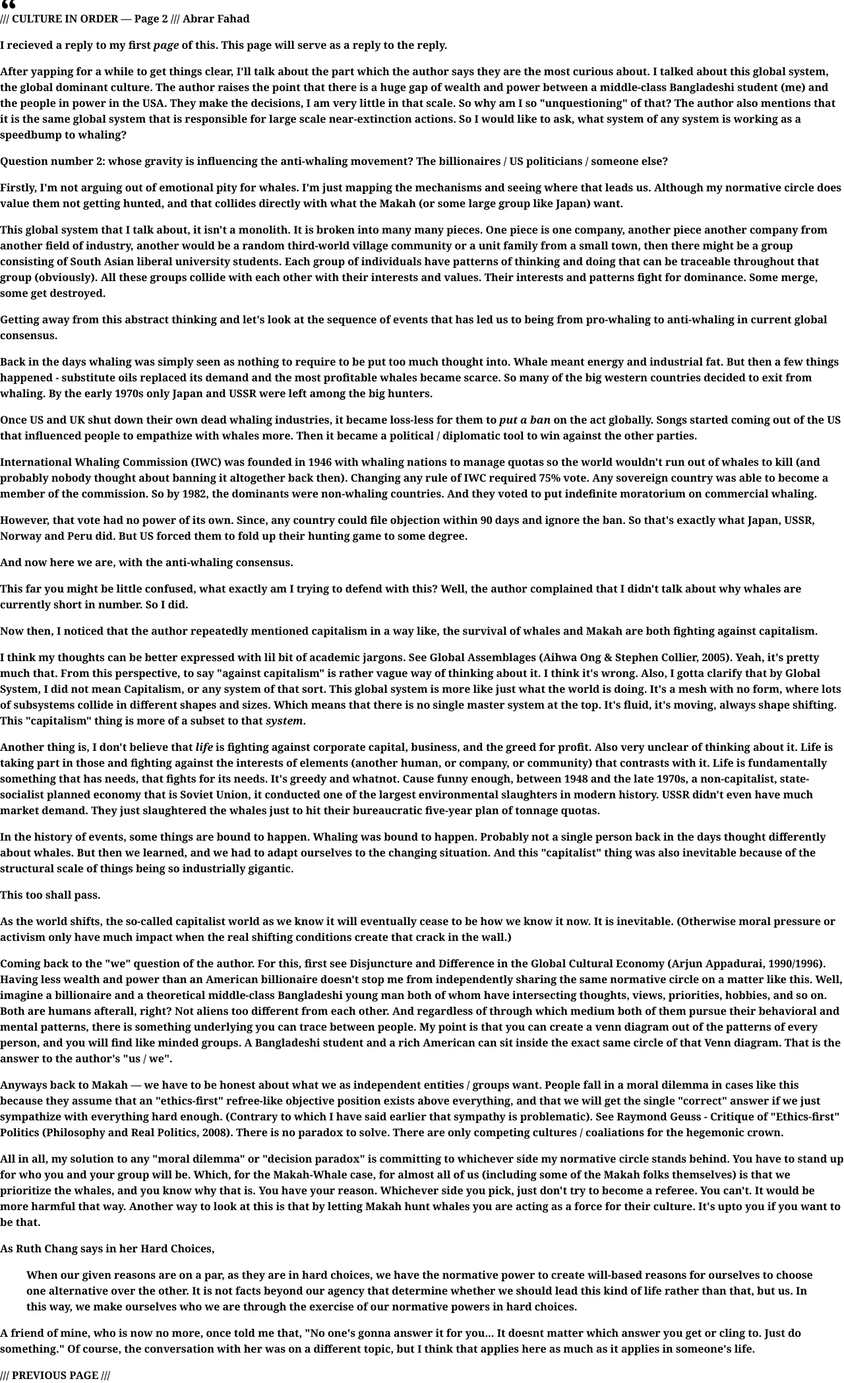
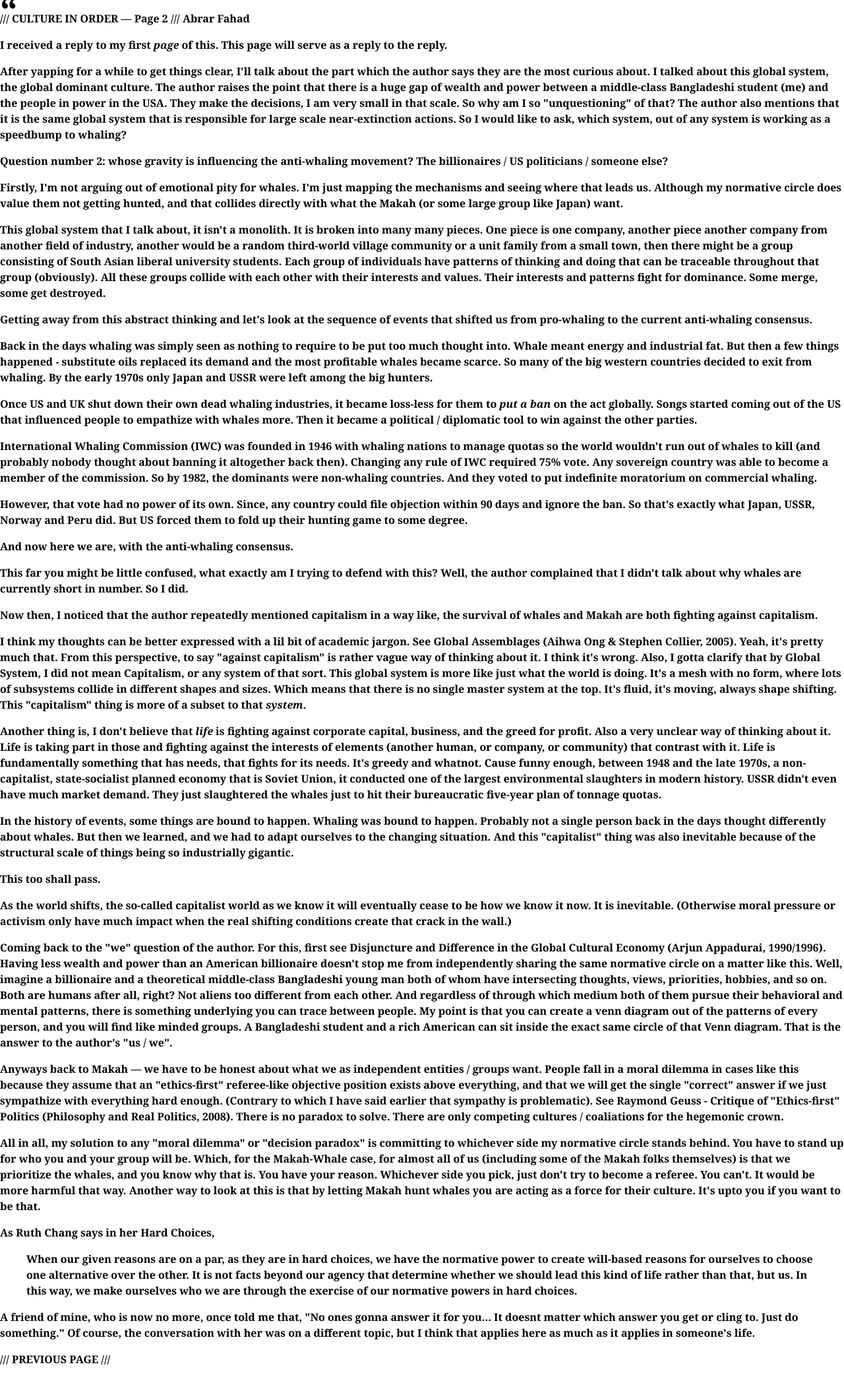
Before and after one commit to randombullshitgo12/webso, a plain HTML site: page paper/a/culture-in-order-2.html in a window 1280 px wide. Shown: the whole page at 66% size. After the commit the page ends 2072 px from the top, so only its background shows below. Drawn offline with Linux system fonts and the light colour scheme; a web font is replaced by a local one.

Commit message:
Update culture-in-order-2.html

```diff
--- a/paper/a/culture-in-order-2.html
+++ b/paper/a/culture-in-order-2.html
@@ -13,9 +13,9 @@
     <p class="top">/// CULTURE IN ORDER — Page 2 /// <a href="../index.html">Abrar Fahad</a></p>
 
     <article>
-      <p>I recieved a <a href="https://nasrinsiraj.wordpress.com/2026/11/15/%E0%A6%B8%E0%A6%BE%E0%A6%82%E0%A6%B8%E0%A7%8D%E0%A6%95%E0%A7%83%E0%A6%A4%E0%A6%BF%E0%A6%95-%E0%A6%B8%E0%A6%82%E0%A6%98%E0%A6%B0%E0%A7%8D%E0%A6%B7-%E0%A6%A8%E0%A6%BE%E0%A6%95%E0%A6%BF-%E0%A6%85/" target="_blank" rel="noopener noreferrer">reply</a> to my first <i>page</i> of this. This page will serve as a reply to the reply.</p>
+      <p>I received a <a href="https://nasrinsiraj.wordpress.com/2026/11/15/%E0%A6%B8%E0%A6%BE%E0%A6%82%E0%A6%B8%E0%A7%8D%E0%A6%95%E0%A7%83%E0%A6%A4%E0%A6%BF%E0%A6%95-%E0%A6%B8%E0%A6%82%E0%A6%98%E0%A6%B0%E0%A7%8D%E0%A6%B7-%E0%A6%A8%E0%A6%BE%E0%A6%95%E0%A6%BF-%E0%A6%85/" target="_blank" rel="noopener noreferrer">reply</a> to my first <i>page</i> of this. This page will serve as a reply to the reply.</p>
 
-      <p>After yapping for a while to get things clear, I'll talk about the part which the author says they are the most curious about. I talked about this global system, the global dominant culture. The author raises the point that there is a huge gap of wealth and power between a middle-class Bangladeshi student (me) and the people in power in the USA. They make the decisions, I am very little in that scale. So why am I so "unquestioning" of that? The author also mentions that it is the same global system that is responsible for large scale near-extinction actions. So I would like to ask, what system of any system is working as a speedbump to whaling?</p>
+      <p>After yapping for a while to get things clear, I'll talk about the part which the author says they are the most curious about. I talked about this global system, the global dominant culture. The author raises the point that there is a huge gap of wealth and power between a middle-class Bangladeshi student (me) and the people in power in the USA. They make the decisions, I am very small in that scale. So why am I so "unquestioning" of that? The author also mentions that it is the same global system that is responsible for large scale near-extinction actions. So I would like to ask, which system, out of any system is working as a speedbump to whaling?</p>
 
       <p>Question number 2: whose gravity is influencing the anti-whaling movement? The billionaires / US politicians / someone else?</p>
 
@@ -23,7 +23,7 @@
 
       <p>This global system that I talk about, it isn't a monolith. It is broken into many many pieces. One piece is one company, another piece another company from another field of industry, another would be a random third-world village community or a unit family from a small town, then there might be a group consisting of South Asian liberal university students. Each group of individuals have patterns of thinking and doing that can be traceable throughout that group (obviously). All these groups collide with each other with their interests and values. Their interests and patterns fight for dominance. Some merge, some get destroyed.</p>
 
-      <p>Getting away from this abstract thinking and let's look at the sequence of events that has led us to being from pro-whaling to anti-whaling in current global consensus.</p>
+      <p>Getting away from this abstract thinking and let's look at the sequence of events that shifted us from pro-whaling to the current anti-whaling consensus.</p>
 
       <p>Back in the days whaling was simply seen as nothing to require to be put too much thought into. Whale meant energy and industrial fat. But then a few things happened - substitute oils replaced its demand and the most profitable whales became scarce. So many of the big western countries decided to exit from whaling. By the early 1970s only Japan and USSR were left among the big hunters.</p>
 
@@ -39,9 +39,9 @@
 
       <p>Now then, I noticed that the author repeatedly mentioned capitalism in a way like, the survival of whales and Makah are both fighting against capitalism.</p>
 
-      <p>I think my thoughts can be better expressed with lil bit of academic jargons. See <a href="https://stephenjcollier.com/wp-content/uploads/2018/04/2005-global-assemblages-anthropological-problems.pdf" target="_blank">Global Assemblages</a> (Aihwa Ong & Stephen Collier, 2005). Yeah, it's pretty much that. From this perspective, to say "against capitalism" is rather vague way of thinking about it. I think it's wrong. Also, I gotta clarify that by Global System, I did not mean Capitalism, or any system of that sort.  This global system is more like just what the world is doing. It's a mesh with no form, where lots of subsystems collide in different shapes and sizes. Which means that there is no single master system at the top. It's fluid, it's moving, always shape shifting. This "capitalism" thing is more of a subset to that <i>system</i>.</p>
+      <p>I think my thoughts can be better expressed with a lil bit of academic jargon. See <a href="https://stephenjcollier.com/wp-content/uploads/2018/04/2005-global-assemblages-anthropological-problems.pdf" target="_blank">Global Assemblages</a> (Aihwa Ong & Stephen Collier, 2005). Yeah, it's pretty much that. From this perspective, to say "against capitalism" is rather vague way of thinking about it. I think it's wrong. Also, I gotta clarify that by Global System, I did not mean Capitalism, or any system of that sort.  This global system is more like just what the world is doing. It's a mesh with no form, where lots of subsystems collide in different shapes and sizes. Which means that there is no single master system at the top. It's fluid, it's moving, always shape shifting. This "capitalism" thing is more of a subset to that <i>system</i>.</p>
 
-      <p>Another thing is, I don't believe that <i>life</i> is fighting against corporate capital, business, and the greed for profit. Also very unclear of thinking about it. Life is taking part in those and fighting against the interests of elements (another human, or company, or community) that contrasts with it. Life is fundamentally something that has needs, that fights for its needs. It's greedy and whatnot. Cause funny enough, between 1948 and the late 1970s, a non-capitalist, state-socialist planned economy that is Soviet Union, it conducted one of the largest environmental slaughters in modern history. USSR didn't even have much market demand. They just slaughtered the whales just to hit their bureaucratic five-year plan of tonnage quotas.</p>
+      <p>Another thing is, I don't believe that <i>life</i> is fighting against corporate capital, business, and the greed for profit. Also a very unclear way of thinking about it. Life is taking part in those and fighting against the interests of elements (another human, or company, or community) that contrast with it. Life is fundamentally something that has needs, that fights for its needs. It's greedy and whatnot. Cause funny enough, between 1948 and the late 1970s, a non-capitalist, state-socialist planned economy that is Soviet Union, it conducted one of the largest environmental slaughters in modern history. USSR didn't even have much market demand. They just slaughtered the whales just to hit their bureaucratic five-year plan of tonnage quotas.</p>
 
       <p>In the history of events, some things are bound to happen. Whaling was bound to happen. Probably not a single person back in the days thought differently about whales. But then we learned, and we had to adapt ourselves to the changing situation. And this "capitalist" thing was also inevitable because of the structural scale of things being so industrially gigantic.</p>
 
@@ -49,9 +49,9 @@
 
       <p>As the world shifts, the so-called capitalist world as we know it will eventually cease to be how we know it now. It is inevitable. (Otherwise moral pressure or activism only have much impact when the real shifting conditions create that crack in the wall.)</p>
 
-      <p>Coming back to the "we" question of the author. For this, first see <a href="https://pages.mtu.edu/~jdslack/readings/CSReadings/Appadurai_Arjun_Disjuncture_and_Difference_in_the_Global_Cultural_Economy.pdf" target="_blank"> Disjuncture and Difference in the Global Cultural Economy</a> (Arjun Appadurai, 1990/1996). Having less wealth and power than an American billionaire doesn't stop me from independently sharing the same normative circle on a matter like this. Well, imagine a billionaire and a theoretical middle-class Bangladeshi young man both of whom have intersecting thoughts, views, priorities, hobbies, and so on. Both are humans afterall, right? Not aliens too different from each other. And regardless of through which medium both of them pursue their behavioral and mental patterns, there is something underlying you can trace between people. My point is that you can create a venn diagram out of the patterns of every person, and you will find like minded groups. A Bangladeshi student and a rich American can sit inside the exact same circle of that Venn diagram. That is the answer to the author's "us / we".</p>
+      <p>Coming back to the "we" question of the author. For this, first see <a href="https://pages.mtu.edu/~jdslack/readings/CSReadings/Appadurai_Arjun_Disjuncture_and_Difference_in_the_Global_Cultural_Economy.pdf" target="_blank"> Disjuncture and Difference in the Global Cultural Economy</a> (Arjun Appadurai, 1990/1996). Having less wealth and power than an American billionaire doesn't stop me from independently sharing the same normative circle on a matter like this. Well, imagine a billionaire and a theoretical middle-class Bangladeshi young man both of whom have intersecting thoughts, views, priorities, hobbies, and so on. Both are humans after all, right? Not aliens too different from each other. And regardless of through which medium both of them pursue their behavioral and mental patterns, there is something underlying you can trace between people. My point is that you can create a venn diagram out of the patterns of every person, and you will find like minded groups. A Bangladeshi student and a rich American can sit inside the exact same circle of that Venn diagram. That is the answer to the author's "us / we".</p>
 
-      <p>Anyways back to Makah — we have to be honest about what we as independent entities / groups want. People fall in a moral dilemma in cases like this because they assume that an "ethics-first" refree-like objective position exists above everything, and that we will get the single "correct" answer if we just sympathize with everything hard enough. (Contrary to which I have said earlier that sympathy is problematic). See Raymond Geuss - Critique of "Ethics-first" Politics (Philosophy and Real Politics, 2008). There is no paradox to solve. There are only competing cultures / coaliations for the hegemonic crown.</p>
+      <p>Anyways back to Makah — we have to be honest about what we as independent entities / groups want. People fall in a moral dilemma in cases like this because they assume that an "ethics-first" referee-like objective position exists above everything, and that we will get the single "correct" answer if we just sympathize with everything hard enough. (Contrary to which I have said earlier that sympathy is problematic). See Raymond Geuss - Critique of "Ethics-first" Politics (Philosophy and Real Politics, 2008). There is no paradox to solve. There are only competing cultures / coaliations for the hegemonic crown.</p>
 
       <p>All in all, my solution to any "moral dilemma" or "decision paradox" is committing to whichever side my normative circle stands behind. You have to stand up for who you and your group will be. Which, for the Makah-Whale case, for almost all of us (including some of the Makah folks themselves) is that we prioritize the whales, and you know why that is. You have your reason. Whichever side you pick, just don't try to become a referee. You can't. It would be more harmful that way. Another way to look at this is that by letting Makah hunt whales you are acting as a force for their culture. It's upto you if you want to be that.</p>
 
@@ -65,7 +65,7 @@
         <p>When our given reasons are on a par, as they are in hard choices, we have the normative power to create will-based reasons for ourselves to choose one alternative over the other. It is not facts beyond our agency that determine whether we should lead this kind of life rather than that, but us. In this way, we make ourselves who we are through the exercise of our normative powers in hard choices.</p>
     </blockquote>
 
-      <p>A friend of mine, who is now no more, once told me that, "No one's gonna answer it for you... It doesnt matter which answer you get or cling to. Just do something." Of course, the conversation with her was on a different topic, but I think that applies here as much as it applies in someone's life.</p>
+      <p>A friend of mine, who is now no more, once told me that, "No ones gonna answer it for you... It doesnt matter which answer you get or cling to. Just do something." Of course, the conversation with her was on a different topic, but I think that applies here as much as it applies in someone's life.</p>
 
       <h2>/// <a href="culture-in-order.html">PREVIOUS PAGE</a> ///</h2>
 
```
